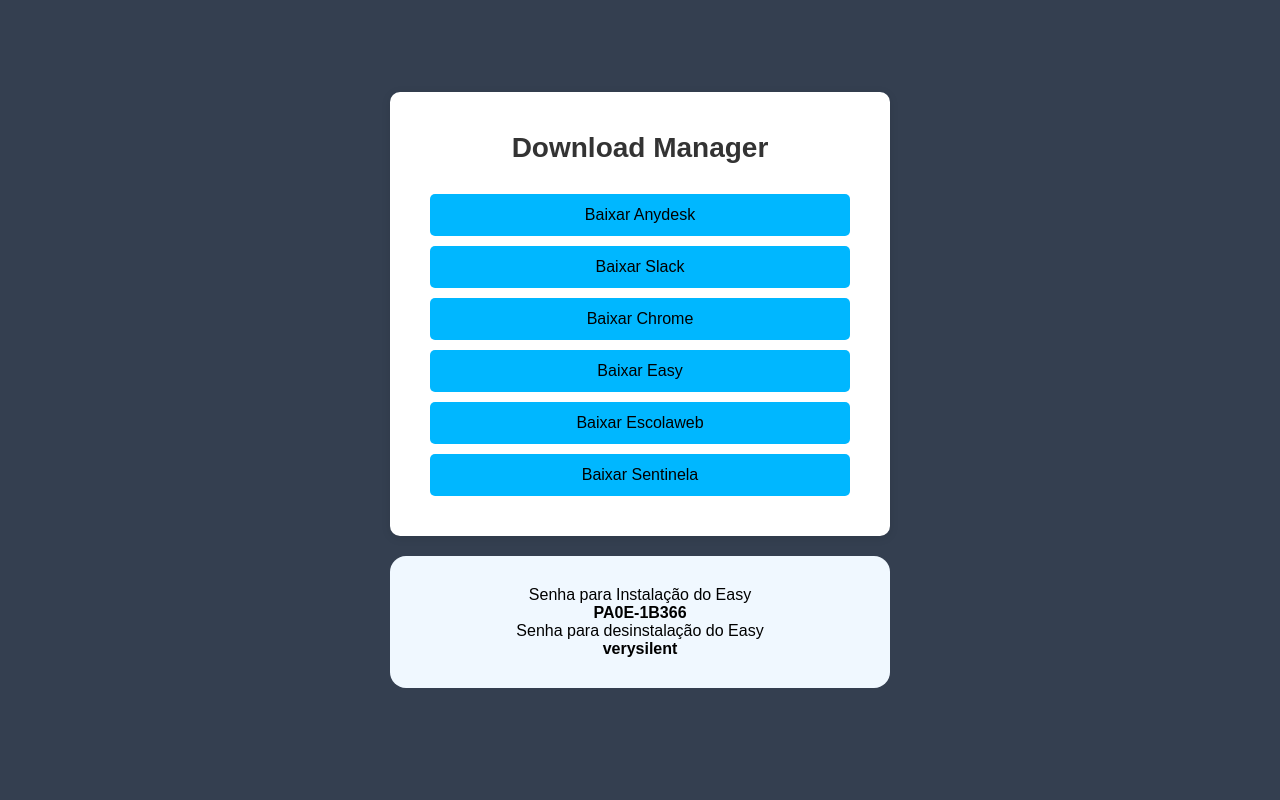
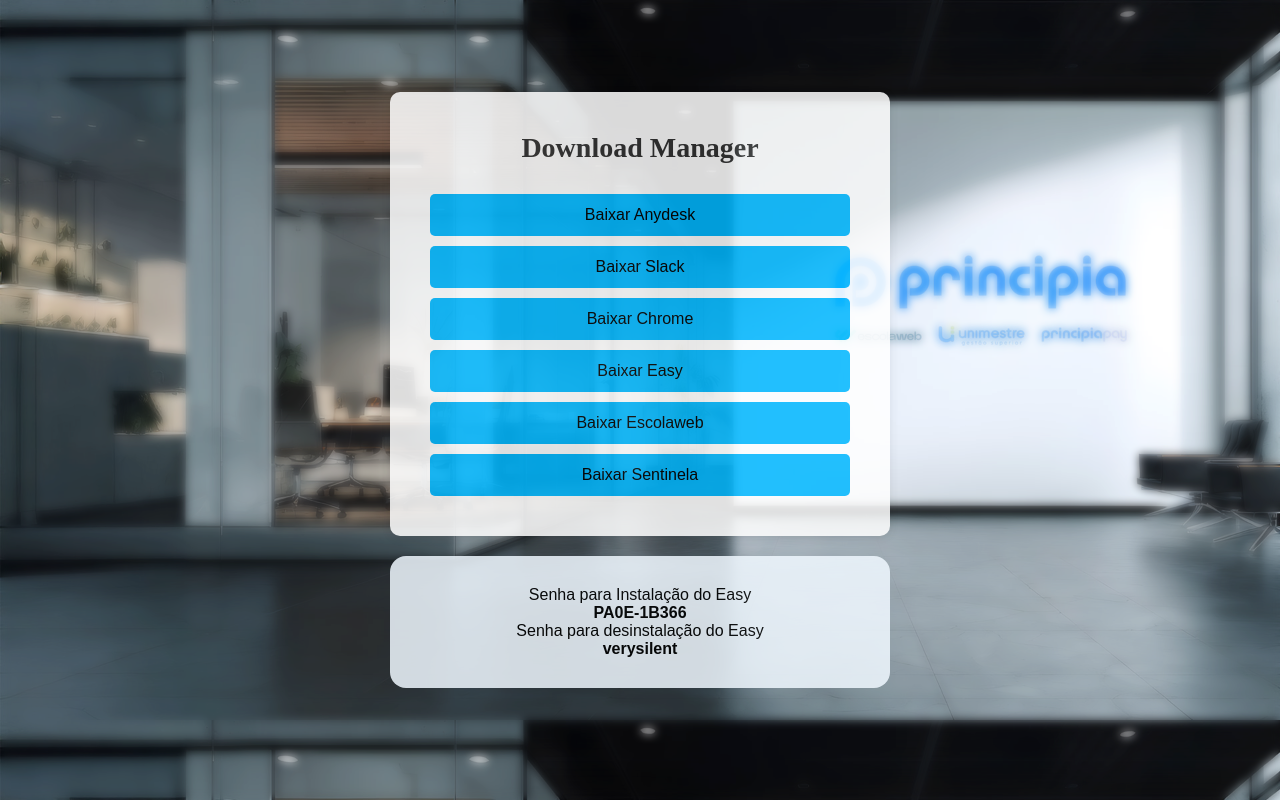
Before and after one commit to etmamate/Download-Manager, a plain HTML site: page index.html in a window 1280 px wide. Drawn offline with Linux system fonts and the light colour scheme.

Commit message:
ajustes massa

```diff
--- a/index.html
+++ b/index.html
@@ -6,7 +6,8 @@
     <title>Download Manager</title>
     <link rel="stylesheet" href="style.css">
 </head>
-<body>
+<body class="fundo">
+    <body>
     <div class="container">
         <h1>Download Manager</h1>
 
@@ -27,5 +28,6 @@
         <strong>verysilent</strong>
     </div>
     <script src="./script.js"></script>
+    </body>
 </body>
 </html>
--- a/style.css
+++ b/style.css
@@ -4,7 +4,10 @@
     box-sizing: border-box;
 }
 
+
 body {
+    filter: opacity(85%);
+    background-size: contain;
     font-family: Arial, sans-serif;
     background-color: #343f50;
     min-height: 100vh;
@@ -12,6 +15,11 @@
     justify-content: center;
     align-items: center;
     flex-direction: column;
+}
+
+.fundo{
+    background-image: url(./Principia.jpg);
+    backdrop-filter: blur(5px);
 }
 
 .container {
@@ -28,6 +36,7 @@
     color: #333;
     margin-bottom: 30px;
     font-size: 28px;
+    font-family: 'Times New Roman', Times, serif;
 }
 
 .botoes {
```
Also changed, not shown: Principia.jpg (added).
